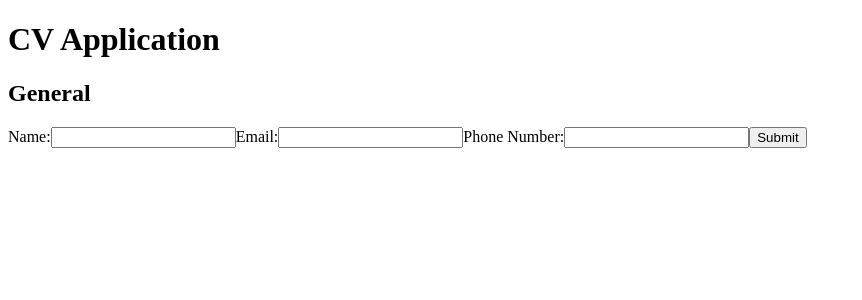
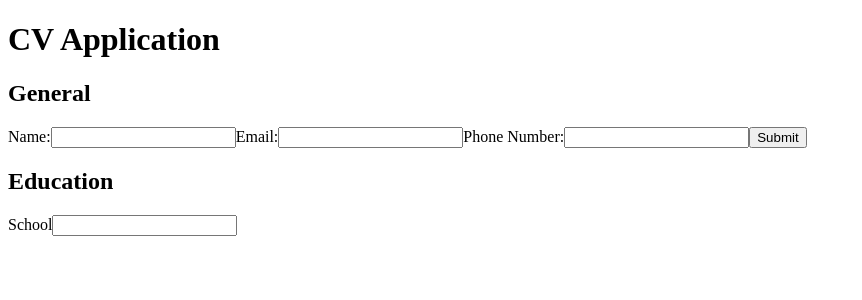
Before and after one commit to 01zulfi/cv-application, a React (Create React App) app: page / in a window 1280 px wide. Shown: the top 300 px of the page, without its empty margins (0-862 px from the left). Built offline with nearby package versions, Linux system fonts and the light colour scheme.

Commit message:
Create EducationInfoForm component

```diff
--- a/src/components/CVInput.js
+++ b/src/components/CVInput.js
@@ -1,11 +1,13 @@
 import React, { Component } from "react";
 import GeneralInfoForm from "./GeneralInfoForm";
+import EducationInfoForm from "./EducationInfoForm";
 
 class CVInput extends Component {
   render() {
     return (
       <div className="CVInput">
         <GeneralInfoForm />
+        <EducationInfoForm />
       </div>
     );
   }
--- /dev/null
+++ b/src/components/EducationInfoForm.js
@@ -0,0 +1,19 @@
+import React, { Component } from "react";
+
+class EducationInfoForm extends Component {
+  render() {
+    return (
+      <div>
+        <h2>Education</h2>
+        <form>
+          <label htmlFor="school">
+            School
+            <input type="text" />
+          </label>
+        </form>
+      </div>
+    );
+  }
+}
+
+export default EducationInfoForm;
```
